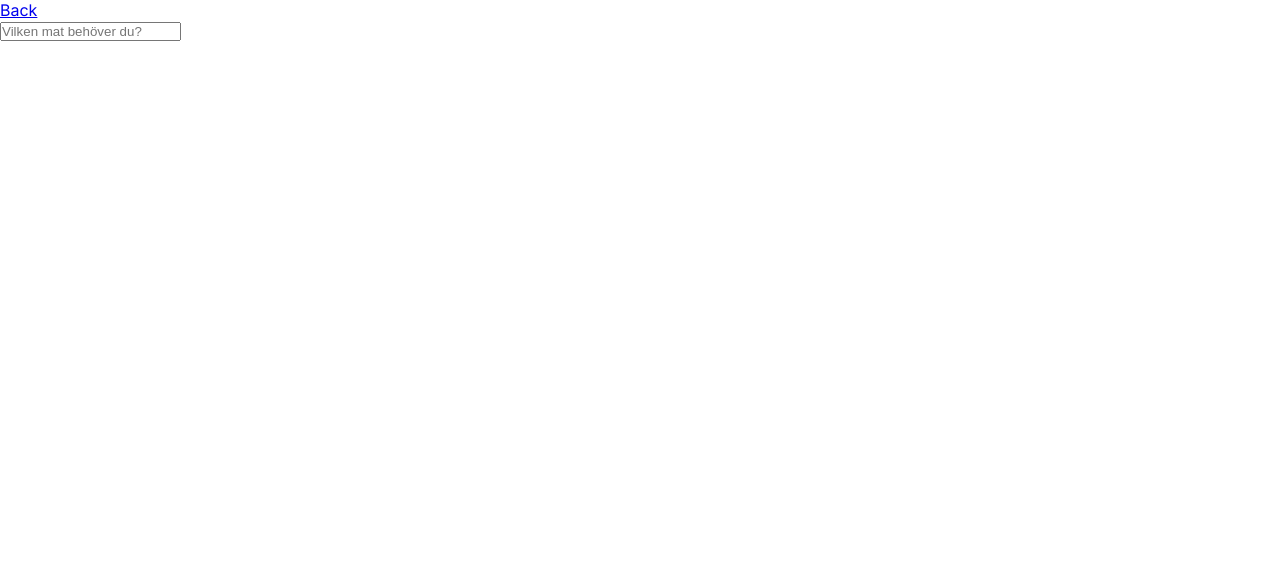
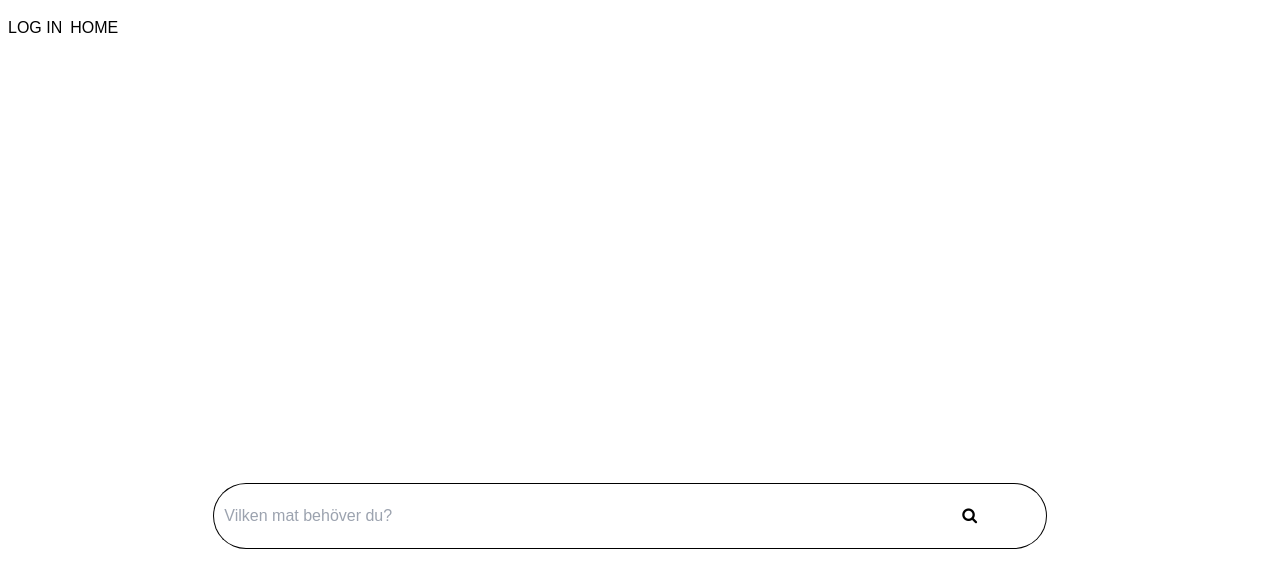
Before and after one commit to Slipzter/matkollen, a Next.js app in the folder frontend/: page /home in a window 1280 px wide. Shown: the top 588 px of the page. Built offline with nearby package versions, Linux system fonts and the light colour scheme.

Commit message:
added style for home page and search bar.

```diff
--- a/frontend/package.json
+++ b/frontend/package.json
@@ -12,9 +12,15 @@
     "@types/node": "20.4.2",
     "@types/react": "18.2.15",
     "@types/react-dom": "18.2.7",
+    "font-awesome": "^4.7.0",
     "next": "13.4.10",
     "react": "18.2.0",
     "react-dom": "18.2.0",
     "typescript": "5.1.6"
+  },
+  "devDependencies": {
+    "autoprefixer": "^10.4.14",
+    "postcss": "^8.4.26",
+    "tailwindcss": "^3.3.3"
   }
 }
--- /dev/null
+++ b/frontend/postcss.config.js
@@ -0,0 +1,6 @@
+module.exports = {
+  plugins: {
+    tailwindcss: {},
+    autoprefixer: {},
+  },
+}
--- a/frontend/src/app/SearchInput.tsx
+++ b/frontend/src/app/SearchInput.tsx
@@ -2,6 +2,8 @@
 
 import { useRouter } from "next/navigation";
 import { useState } from "react";
+import 'font-awesome/css/font-awesome.min.css'
+
 
 const SearchInput = () => {
 
@@ -16,12 +18,13 @@ const SearchInput = () => {
     };
 
     return (
-        <form className="flex justify-center w-2/3" onSubmit={onSearch}>
+        <form className="flex justify-center w-2/3 search-form" onSubmit={onSearch}>
         <input
         value={searchQuery}
         onChange={event => setSearchQuery(event.target.value)}
-        className="px-5 py-1 w2/3 sm:py-3 flex-1 text-zink-200 bg-zink-800 focus:bg-black rounded-full focus:outline-none focus:ring-[1px] focus:ring-green-700 placeholder:text-zinc-400"
+        className="search-bar"
         placeholder="Vilken mat behöver du?"/>
+        <button type="submit"><i className="fa fa-search"></i></button>
         </form>
     )
 };
--- a/frontend/src/app/globals.css
+++ b/frontend/src/app/globals.css
@@ -1,3 +1,6 @@
+@tailwind base;
+@tailwind components;
+@tailwind utilities;
 @import url('https://fonts.googleapis.com/css2?family=Poppins&display=swap');
 
 *{
@@ -21,7 +24,6 @@ font-family:'Poppins', sans-serif;
   /* justify-content: flex-end; */
   padding: 20px;
 }
-
 
 .footer{
   display: flex;
@@ -64,6 +66,7 @@ font-family:'Poppins', sans-serif;
   max-width: 150px;
   height: auto;
 }
+
 h1{
   color:black;
   text-align: center;
@@ -84,3 +87,35 @@ h1{
 .search-result-card:hover{
   box-shadow: 0 8px 16px 0 rgba(0,0,0,0.2);
 }
+
+.search-bar {
+  border: 0.5px solid black;
+  border-right: none;
+  border-radius: 50px 0 0 50px;
+  transition: 0.3s;
+  width: 90%;
+  padding: 20px 10px;
+  margin: 20px;
+  margin-top: 50%;
+  margin-left: auto;
+  margin-right: auto;
+}
+
+.search-bar:hover{
+  box-shadow: 0 8px 16px 0 rgba(220, 220, 220, 0.2);
+}
+.search-bar:focus{
+  outline: none;
+}
+
+.search-form button {
+  border: 0.5px solid black;
+  border-left: none;
+  border-radius: 0 50px 50px 0;
+  width: 20%;
+  padding: 20px 10px;
+  margin: 20px;
+  margin-top: 50%;
+  margin-left: 0;
+  cursor: pointer;
+ }
--- a/frontend/src/app/home/page.tsx
+++ b/frontend/src/app/home/page.tsx
@@ -4,12 +4,7 @@ import Link from "next/link";
 export default function Home() {
     return (
     <>
-    <nav className="sticy top-0 px-2 py-4">
-        <ul className="flex flex-col items-start gap-2 whitespace-nowrap">
-            <Link href="/landingpage">Back</Link>
-        </ul>
-    </nav>
-    <main>
+    <main className="flex justify-center align-middle">
         <SearchInput />
     </main>
     </>
--- a/frontend/src/app/layout.tsx
+++ b/frontend/src/app/layout.tsx
@@ -1,6 +1,7 @@
 import './globals.css'
 import type { Metadata } from 'next'
 import { Inter } from 'next/font/google'
+import Link from 'next/link'
 
 const inter = Inter({ subsets: ['latin'] })
 
@@ -16,7 +17,17 @@ export default function RootLayout({
 }) {
   return (
     <html lang="en">
-      <body className={inter.className}>{children}</body>
+      <body>
+      <header>
+        <nav className="sticy top-0 px-2 py-4">
+          <ul className="flex flex-row items-start gap-2 whitespace-nowrap">
+              <Link href="/landingpage">LOG IN</Link>
+              <Link href="/home">HOME</Link>
+          </ul>
+        </nav>
+      </header>
+          {children}
+      </body>
     </html>
   )
 }
--- /dev/null
+++ b/frontend/tailwind.config.js
@@ -0,0 +1,8 @@
+/** @type {import('tailwindcss').Config} */
+module.exports = {
+  content: ["./src/**/*.{js,ts,jsx,tsx,mdx}"],
+  theme: {
+    extend: {},
+  },
+  plugins: [],
+}
```
Also changed, not shown: 1 other file (tests, documents, lock files or other folders).
